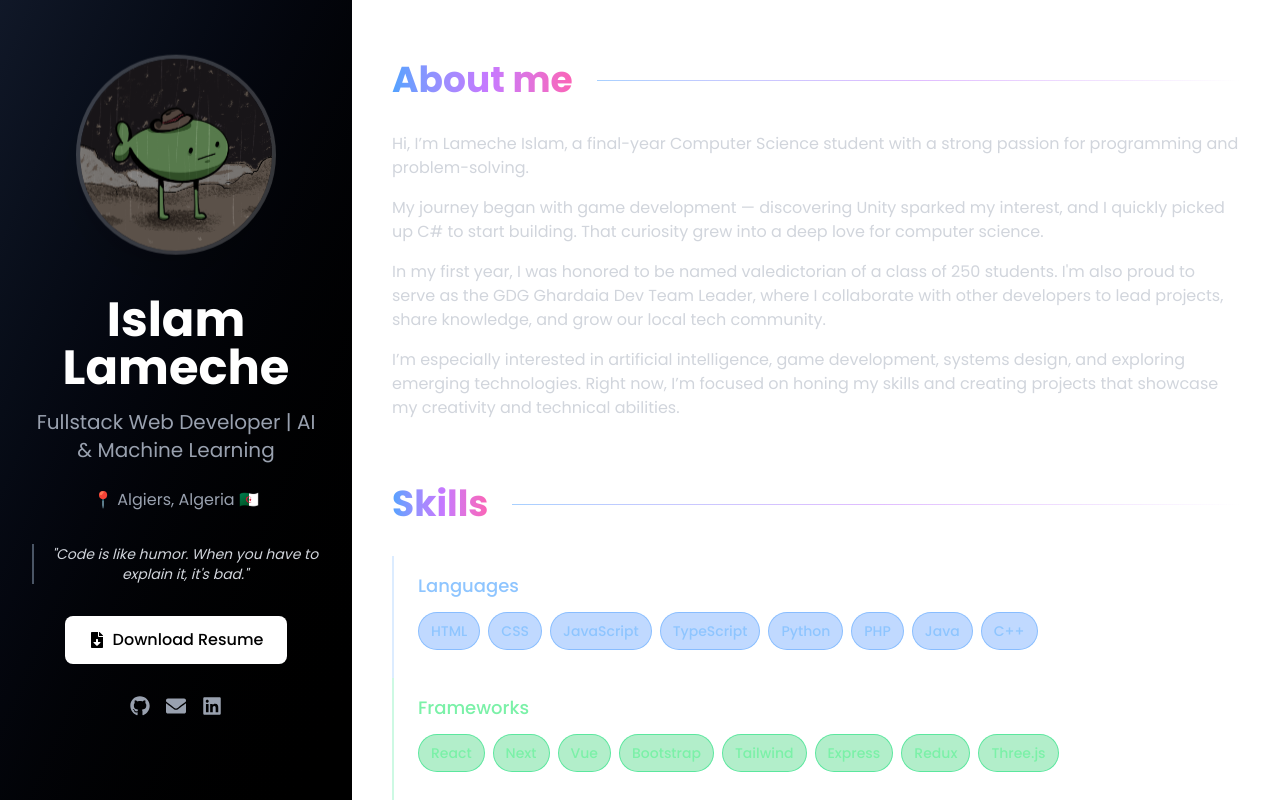
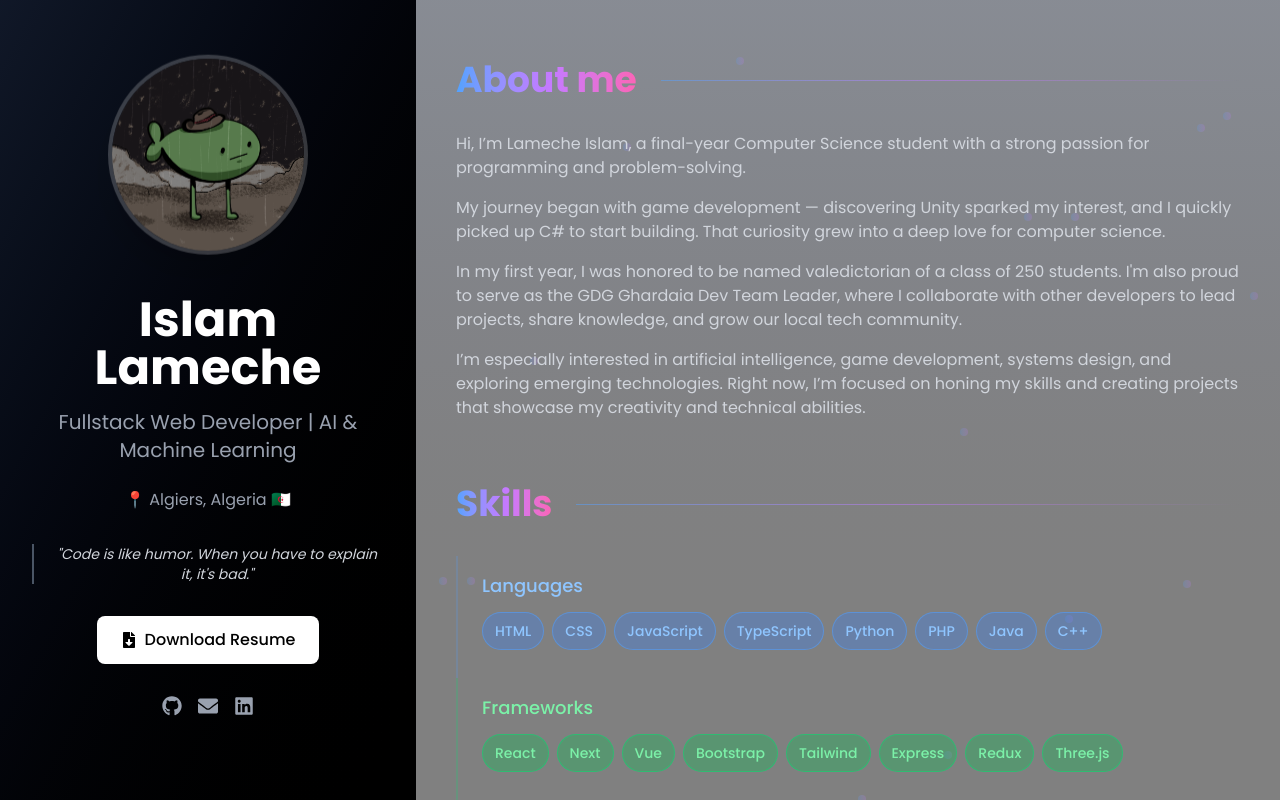
Before and after one commit to The-Sofishticated-Man/minimalist-portfolio, a Next.js app: page / in a window 1280 px wide. Built offline with nearby package versions, Linux system fonts and the light colour scheme.

Commit message:
Update SecondaryInfo layout and content structure

```diff
--- a/src/components/SecondaryInfo.tsx
+++ b/src/components/SecondaryInfo.tsx
@@ -1,3 +1,5 @@
+"use client";
+
 import ExperienceArticle from "./ExperienceArticle";
 import InfoSection from "./InfoSection";
 import SkillArticle from "./SkillArticle";
@@ -13,7 +15,27 @@
 
 function SecondaryInfo() {
   return (
-    <div id="info" className="flex-3/6 py-15 px-10 overflow-scroll">
+    <div
+      id="info"
+      className="flex-2/5 py-15 px-10 overflow-scroll relative bg-gradient-to-b from-gray-900/50 to-black/50"
+    >
+      {/* Floating background elements */}
+      <div className="absolute inset-0 pointer-events-none overflow-hidden">
+        {[...Array(15)].map((_, i) => (
+          <div
+            key={i}
+            className="absolute w-2 h-2 bg-gradient-to-r from-blue-400/20 to-purple-400/20 rounded-full"
+            style={{
+              left: `${Math.random() * 100}%`,
+              top: `${Math.random() * 100}%`,
+              animationDelay: `${Math.random() * 5}s`,
+              animation: `float ${3 + Math.random() * 4}s ease-in-out infinite`,
+            }}
+          />
+        ))}
+      </div>
+
+      <div>
         <InfoSection title="About me" id="about">
           <p className="text-gray-300 mb-4">
             {" "}
@@ -22,25 +44,28 @@
           </p>
           <p className="text-gray-300 mb-4">
             {" "}
-          My journey began with game development — discovering Unity sparked my
-          interest, and I quickly picked up C# to start building. That curiosity
-          grew into a deep love for computer science.
+            My journey began with game development — discovering Unity sparked
+            my interest, and I quickly picked up C# to start building. That
+            curiosity grew into a deep love for computer science.
           </p>
           <p className="text-gray-300 mb-4">
             {" "}
             In my first year, I was honored to be named valedictorian of a class
-          of 250 students. I&apos;m also proud to serve as the GDG Ghardaia Dev
-          Team Leader, where I collaborate with other developers to lead
+            of 250 students. I&apos;m also proud to serve as the GDG Ghardaia
+            Dev Team Leader, where I collaborate with other developers to lead
             projects, share knowledge, and grow our local tech community.
           </p>
           <p className="text-gray-300 mb-4">
             {" "}
             I’m especially interested in artificial intelligence, game
             development, systems design, and exploring emerging technologies.
-          Right now, I’m focused on honing my skills and creating projects that
-          showcase my creativity and technical abilities.
+            Right now, I’m focused on honing my skills and creating projects
+            that showcase my creativity and technical abilities.
           </p>
         </InfoSection>
+      </div>
+
+      <div>
         <InfoSection title="Skills" id="skills">
           <SkillArticle
             title="Languages"
@@ -81,6 +106,9 @@
             skills={["Git", "GitHub", "Docker", "Vim", "Jest", "Vite"]}
           />
         </InfoSection>
+      </div>
+
+      <div>
         <InfoSection title="Experience" id="experience">
           <ExperienceArticle
             title="Dev Team Leader"
@@ -131,6 +159,9 @@
             ]}
           />
         </InfoSection>
+      </div>
+
+      <div>
         <InfoSection title="Education" id="education">
           <EducationArticle
             title="Bachelor in Computer Science"
@@ -157,6 +188,9 @@
             ]}
           />
         </InfoSection>
+      </div>
+
+      <div>
         <InfoSection title="Projects" id="projects">
           <ProjectArticle
             title="Secret Message"
@@ -208,6 +242,7 @@
           />
         </InfoSection>
       </div>
+    </div>
   );
 }
 export default SecondaryInfo;
```
Lines whose indentation alone changed are shown as unchanged.
